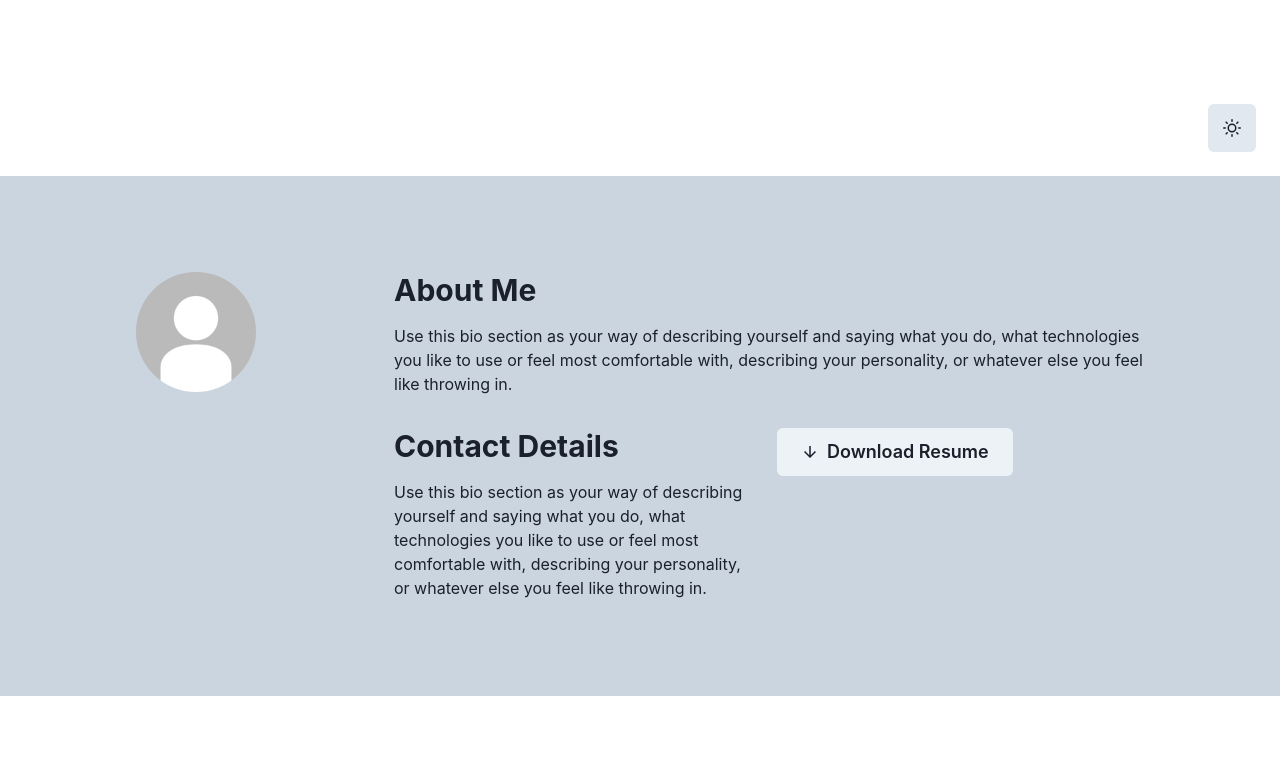
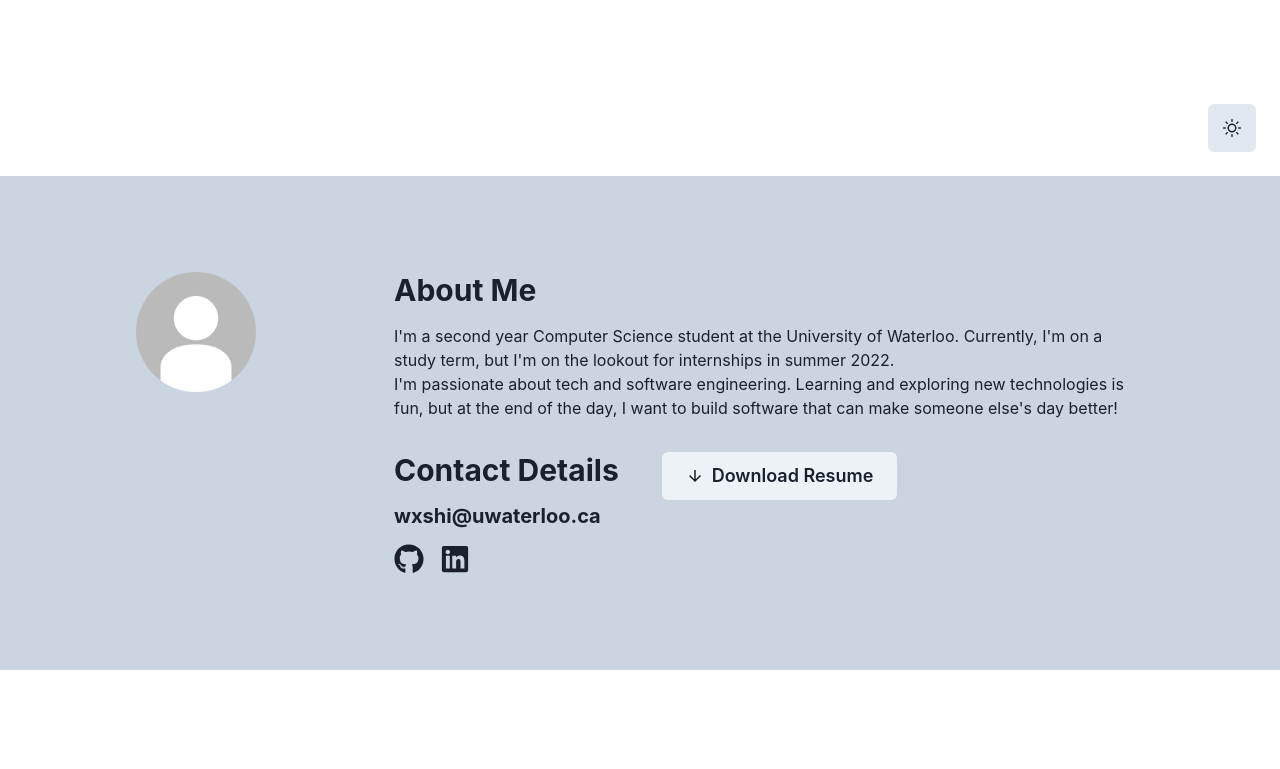
Before and after one commit to wx02shi/personal-website, a Next.js app: page / in a window 1280 px wide. Shown: the part 624-1393 px from the top of the page. Built offline with nearby package versions, Linux system fonts and the light colour scheme.

Commit message:
update about.js

```diff
--- a/components/About/About.js
+++ b/components/About/About.js
@@ -1,5 +1,6 @@
 import React from "react";
 import Section from "../../containers/Section/Section";
+import { FaGithub, FaLinkedin } from "react-icons/fa";
 import { useColorModeValue } from "@chakra-ui/color-mode";
 import { Button } from "@chakra-ui/react";
 import { ArrowDownIcon } from "@chakra-ui/icons";
@@ -10,9 +11,11 @@ import {
   Heading,
   HStack,
   Image,
+  Link,
   Text,
   VStack,
 } from "@chakra-ui/layout";
+import styles from "../../styles/socials.module.css";
 
 const image = {
   src: "profile_pic.jpg",
@@ -21,24 +24,31 @@ const image = {
 };
 
 const about = (
-  <VStack align="flex-start" spacing={4}>
+  <VStack align="start" spacing={4}>
     <Heading size="lg">About Me</Heading>
     <Text>
-      Use this bio section as your way of describing yourself and saying what
-      you do, what technologies you like to use or feel most comfortable with,
-      describing your personality, or whatever else you feel like throwing in.
+      I'm a second year Computer Science student at the University of Waterloo.
+      Currently, I'm on a study term, but I'm on the lookout for internships in
+      summer 2022. <br />
+      I'm passionate about tech and software engineering. Learning and exploring
+      new technologies is fun, but at the end of the day, I want to build
+      software that can make someone else's day better!
     </Text>
   </VStack>
 );
 
 const contact = (
-  <VStack align="flex-start" spacing={4}>
+  <VStack align="start" spacing={4}>
     <Heading size="lg">Contact Details</Heading>
-    <Text>
-      Use this bio section as your way of describing yourself and saying what
-      you do, what technologies you like to use or feel most comfortable with,
-      describing your personality, or whatever else you feel like throwing in.
-    </Text>
+    <Heading size="md">wxshi@uwaterloo.ca</Heading>
+    <HStack spacing={4}>
+      <Link href="https://github.com/williamsxz99" isExternal>
+        <FaGithub className={styles.icon} size={30} />
+      </Link>
+      <Link href="https://www.linkedin.com/in/shi-william" isExternal>
+        <FaLinkedin className={styles.icon} size={30} />
+      </Link>
+    </HStack>
   </VStack>
 );
 
@@ -56,9 +66,9 @@ const About = () => {
       mtl
       mbl
     >
-      <VStack spacing={8}>
+      <VStack align="start" spacing={8}>
         {about}
-        <Grid templateColumns="repeat(2, 1fr)" gap={4}>
+        <Grid templateColumns="repeat(2, 1fr)" gap={8}>
           <GridItem>{contact}</GridItem>
           <GridItem>{resume}</GridItem>
         </Grid>
--- a/components/Connect/Connect.js
+++ b/components/Connect/Connect.js
@@ -4,7 +4,7 @@ import { FaGithub, FaLinkedin } from "react-icons/fa";
 import { IconButton } from "@chakra-ui/react";
 import { DarkMode, useColorMode } from "@chakra-ui/color-mode";
 import { Heading, HStack, Link, Text, VStack } from "@chakra-ui/layout";
-import styles from "./connect.module.css";
+import styles from "../../styles/socials.module.css";
 
 const Connect = () => {
   const { colorMode, toggleColorMode } = useColorMode();
```
Also changed, not shown: styles/socials.module.css (renamed from components/Connect/connect.module.css).
